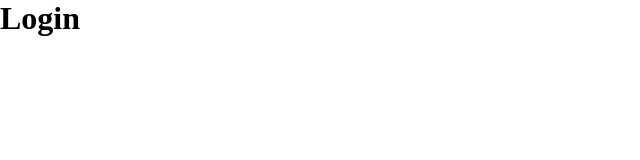
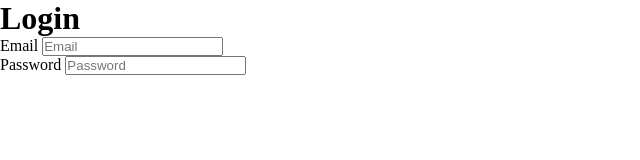
Before and after one commit to anasxonummataliy/To-do, a plain HTML site: page frontend/html/login.html in a window 1280 px wide. Shown: the whole page, without its empty margins (0-640 px from the left). Drawn offline with Linux system fonts and the light colour scheme.

Commit message:
feat : login qismiga input lar qoshildi

```diff
--- a/frontend/html/login.html
+++ b/frontend/html/login.html
@@ -10,7 +10,14 @@
    <div id="root">
     <form action="" >
         <h1>Login</h1>
-
+        <div>
+            <label for="">Email</label>
+            <input type="email" placeholder="Email">
+        </div>
+        <div>
+            <label for="">Password</label>
+            <input type="password" placeholder="Password">
+        </div>
 
     </form>
    </div>
```
